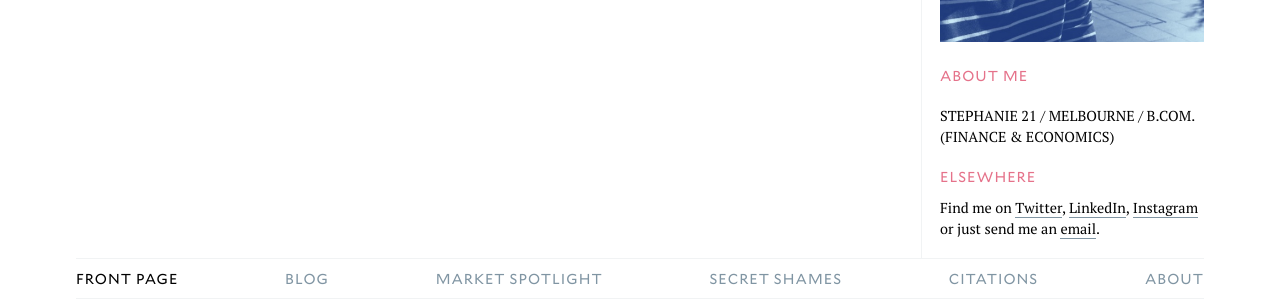
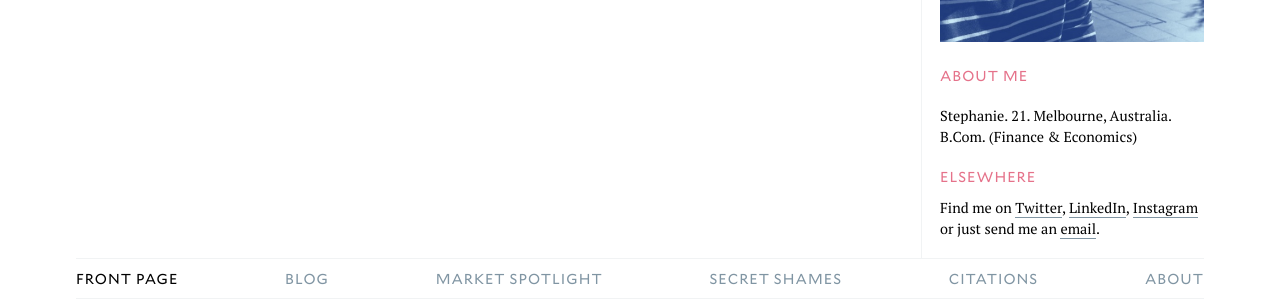
Before and after one commit to cjmlgrto/siomi.net, a Jekyll site: the page built from index.html, in a window 1280 px wide. Shown: the part 436-736 px from the top of the page. Built offline with Jekyll 4.4.1, drawn with Linux system fonts in a browser that asks for light colours.

Commit message:
Updated Config

```diff
--- a/_config.yml
+++ b/_config.yml
@@ -17,7 +17,7 @@ defaults:
     title:
     image:
 Author: Stephanie Siomos
-Description: "STEPHANIE \n21 / MELBOURNE / B.COM. (FINANCE & ECONOMICS) "
+Description: 'Stephanie. 21. Melbourne, Australia. B.Com. (Finance & Economics) '
 url: siomi.net
 Avatar URL: "/uploads/stephanie.jpg"
 Theme Color: 8095A3
```
